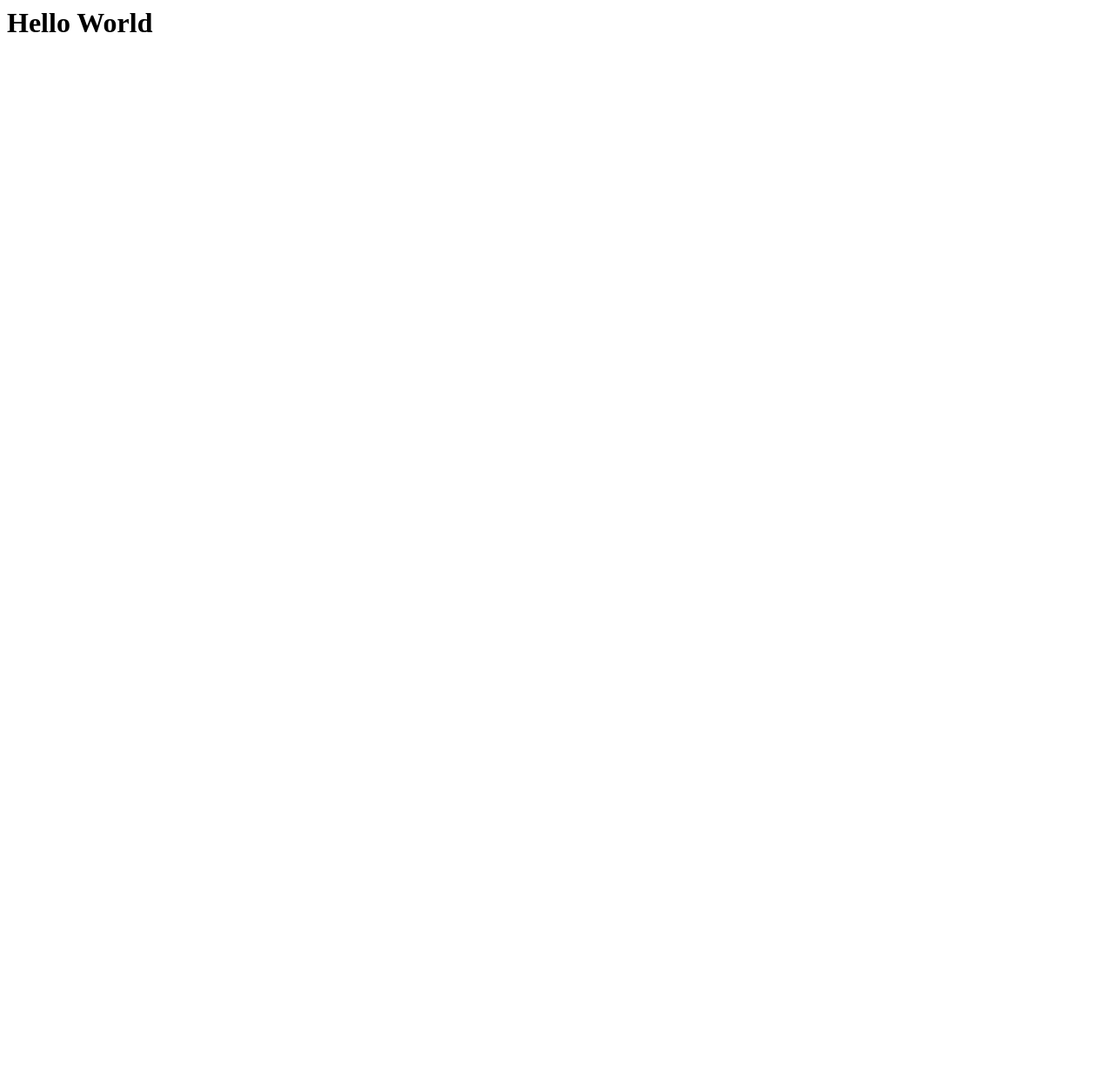
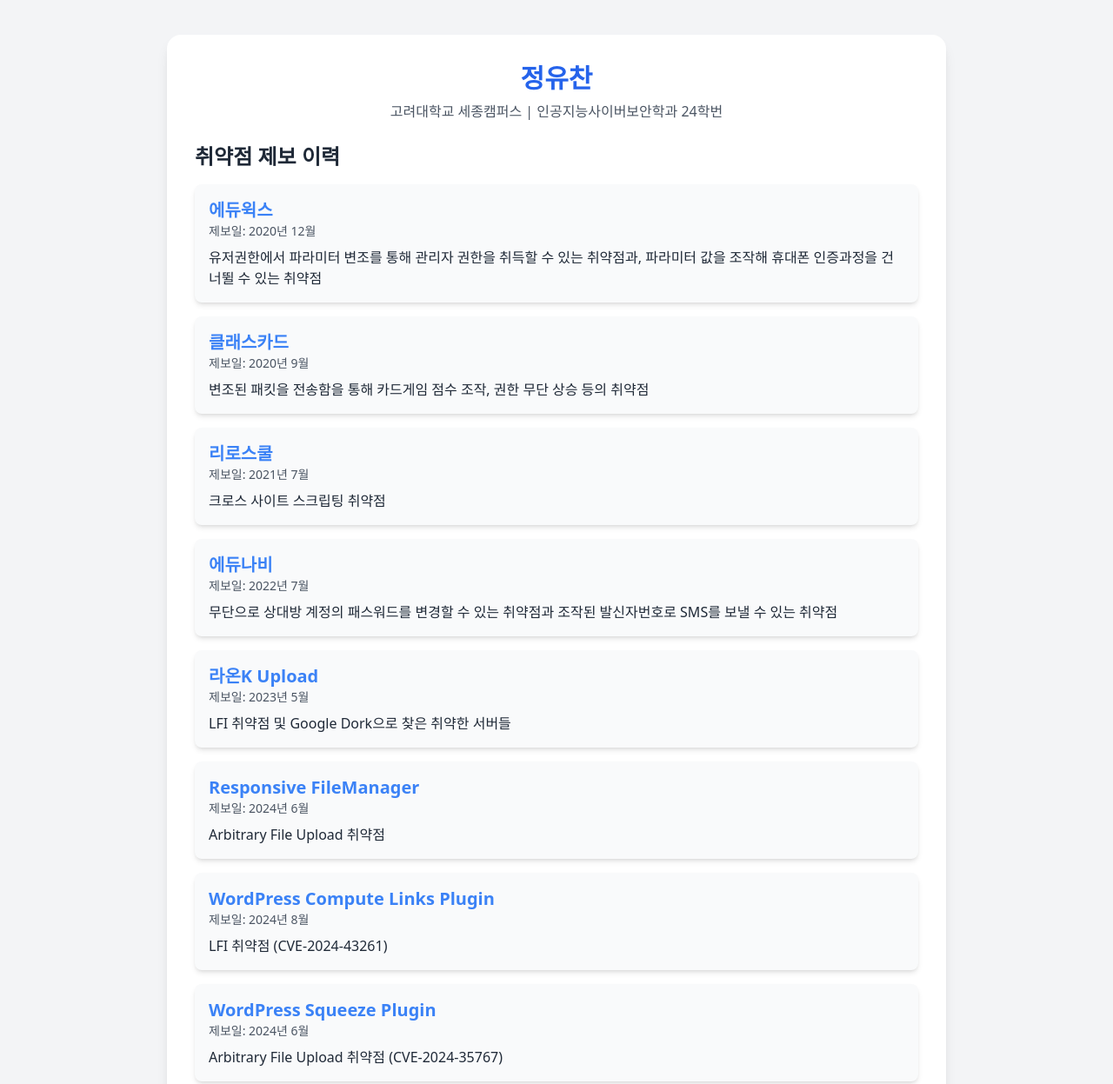
Before and after one commit to Dipper37701/YC_Infosec, a plain HTML site: page index.html in a window 1280 px wide. Shown: the top 1247 px of the page at 87% size. Before the commit the page ends 800 px from the top, so only its background shows below. Drawn offline with nearby package versions, Linux system fonts and the light colour scheme.

Commit message:
Update index.html

```diff
--- a/index.html
+++ b/index.html
@@ -1 +1,54 @@
-<h1>Hello World</h1>
+<!DOCTYPE html>
+<html lang="ko">
+<head>
+    <meta charset="UTF-8">
+    <meta name="viewport" content="width=device-width, initial-scale=1.0">
+    <title>정유찬 - 자기소개</title>
+    <script src="https://cdn.tailwindcss.com"></script>
+</head>
+<body class="bg-gray-100 text-gray-900">
+    <div class="max-w-4xl mx-auto py-10">
+        <div class="bg-white p-8 rounded-2xl shadow-lg">
+            <h1 class="text-3xl font-bold text-center text-blue-600">정유찬</h1>
+            <p class="text-center text-gray-600 mt-2">고려대학교 세종캠퍼스 | 인공지능사이버보안학과 24학번</p>
+
+            <div class="mt-6">
+                <h2 class="text-2xl font-semibold text-gray-800">취약점 제보 이력</h2>
+                <div id="reports" class="mt-4 space-y-4"></div>
+            </div>
+        </div>
+    </div>
+
+    <script>
+        const reports = [
+            { product: "에듀윅스", date: "2020년 12월", details: "유저권한에서 파라미터 변조를 통해 관리자 권한을 취득할 수 있는 취약점과, 파라미터 값을 조작해 휴대폰 인증과정을 건너뛸 수 있는 취약점" },
+            { product: "클래스카드", date: "2020년 9월", details: "변조된 패킷을 전송함을 통해 카드게임 점수 조작, 권한 무단 상승 등의 취약점" },
+            { product: "리로스쿨", date: "2021년 7월", details: "크로스 사이트 스크립팅 취약점" },
+            { product: "에듀나비", date: "2022년 7월", details: "무단으로 상대방 계정의 패스워드를 변경할 수 있는 취약점과 조작된 발신자번호로 SMS를 보낼 수 있는 취약점" },
+            { product: "라온K Upload", date: "2023년 5월", details: "LFI 취약점 및 Google Dork으로 찾은 취약한 서버들" },
+            { product: "Responsive FileManager", date: "2024년 6월", details: "Arbitrary File Upload 취약점" },
+            { product: "WordPress Compute Links Plugin", date: "2024년 8월", details: "LFI 취약점 (CVE-2024-43261)" },
+            { product: "WordPress Squeeze Plugin", date: "2024년 6월", details: "Arbitrary File Upload 취약점 (CVE-2024-35767)" },
+            { product: "WordPress BuddyPress Cover Plugin", date: "2024년 6월", details: "Arbitrary File Upload 취약점 (CVE-2024-35746)" },
+            { product: "WordPress Strategery Migrations Plugin", date: "2024년 6월", details: "Arbitrary File Download 취약점 (CVE-2024-35745)" },
+            { product: "WordPress Upunzipper Plugin", date: "2024년 6월", details: "Arbitrary File Deletion 취약점 (CVE-2024-35744)" },
+            { product: "WordPress SC filechecker Plugin", date: "2024년 6월", details: "Arbitrary File Deletion 취약점 (CVE-2024-35743)" },
+            { product: "WordPress MelaPress Login Security Plugin", date: "2024년 6월", details: "LFI 취약점 (CVE-2024-35650)" },
+            { product: "WordPress Woocommerce – Recent Purchases Plugin", date: "2024년 6월", details: "LFI 취약점 (CVE-2024-35634)" },
+            { product: "WordPress Easy Digital Downloads – Recent Purchases Plugin", date: "2024년 5월", details: "RFI 취약점 (CVE-2024-35629)" }
+        ];
+
+        const reportContainer = document.getElementById('reports');
+        reports.forEach(report => {
+            const reportItem = document.createElement('div');
+            reportItem.className = "bg-gray-50 p-4 rounded-lg shadow-md";
+            reportItem.innerHTML = `
+                <h3 class="text-xl font-semibold text-blue-500">${report.product}</h3>
+                <p class="text-sm text-gray-600">제보일: ${report.date}</p>
+                <p class="text-gray-800 mt-2">${report.details}</p>
+            `;
+            reportContainer.appendChild(reportItem);
+        });
+    </script>
+</body>
+</html>
```
